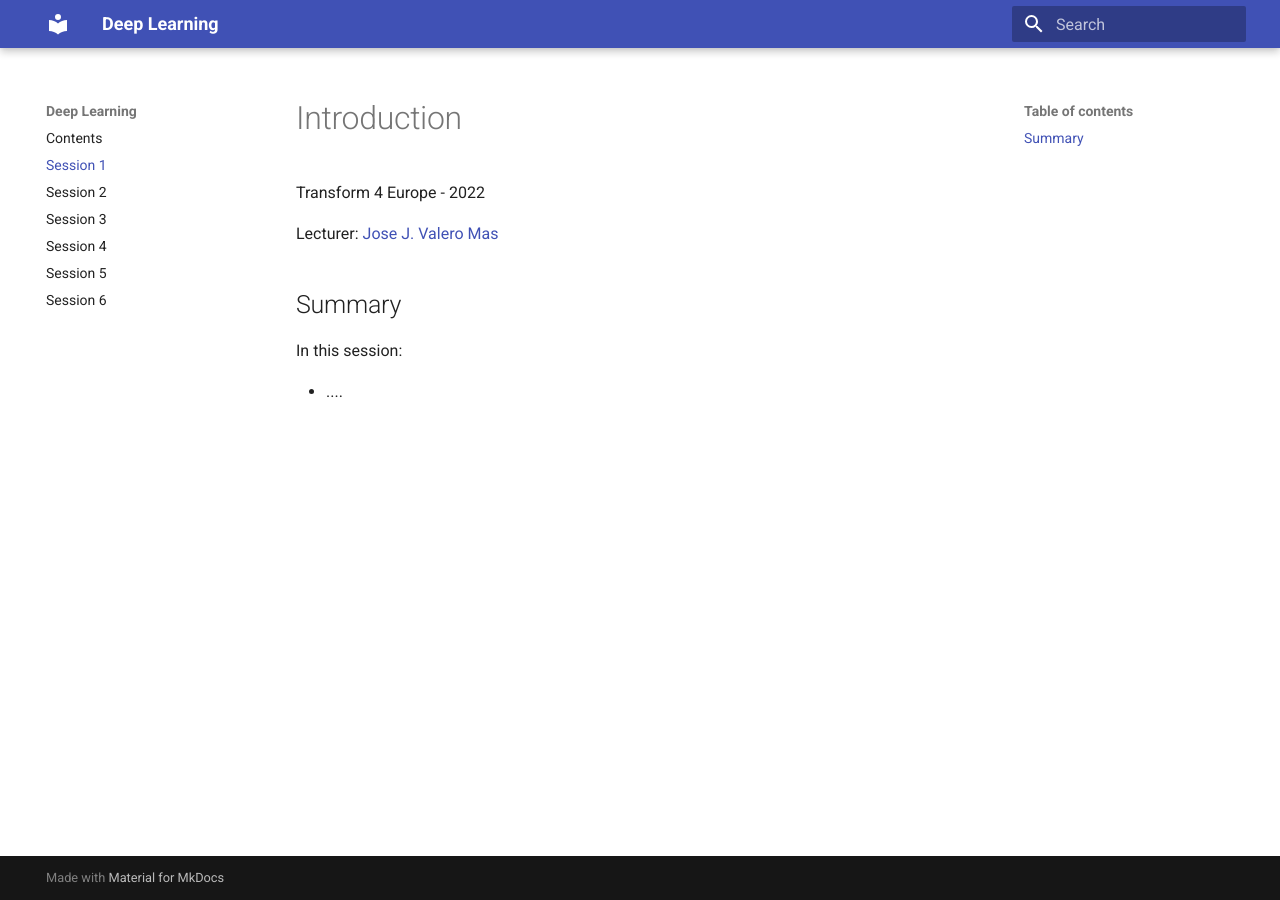
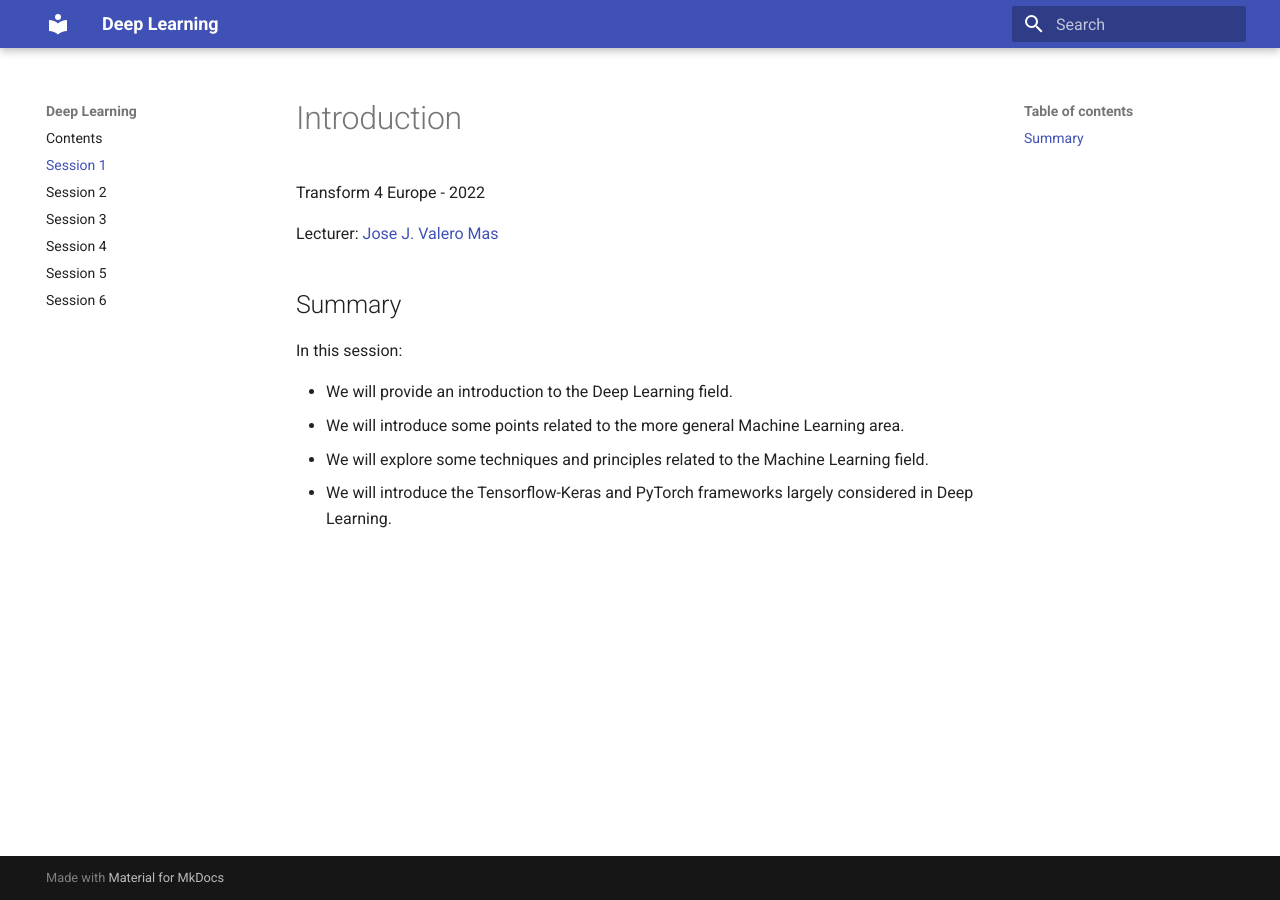
Before and after one commit to ajgallego/deep-learning, an MkDocs documentation site: the page built from docs/session-1.md, in a window 1280 px wide. Built offline with MkDocs 1.6.1 and Material for MkDocs 9.7.7, drawn with Linux system fonts in a browser that asks for light colours.

Commit message:
Last changes

```diff
--- a/docs/session-1.md
+++ b/docs/session-1.md
@@ -8,4 +8,7 @@ Lecturer: [Jose J. Valero Mas](mailto:jjvalero@dlsi.ua.es)
 
 In this session:
 
-* ....
+* We will provide an introduction to the Deep Learning field.
+* We will introduce some points related to the more general Machine Learning area.
+* We will explore some techniques and principles related to the Machine Learning field.
+* We will introduce the Tensorflow-Keras and PyTorch frameworks largely considered in Deep Learning.
```
Also changed, not shown: docs/README.md (+2 -2 lines).
